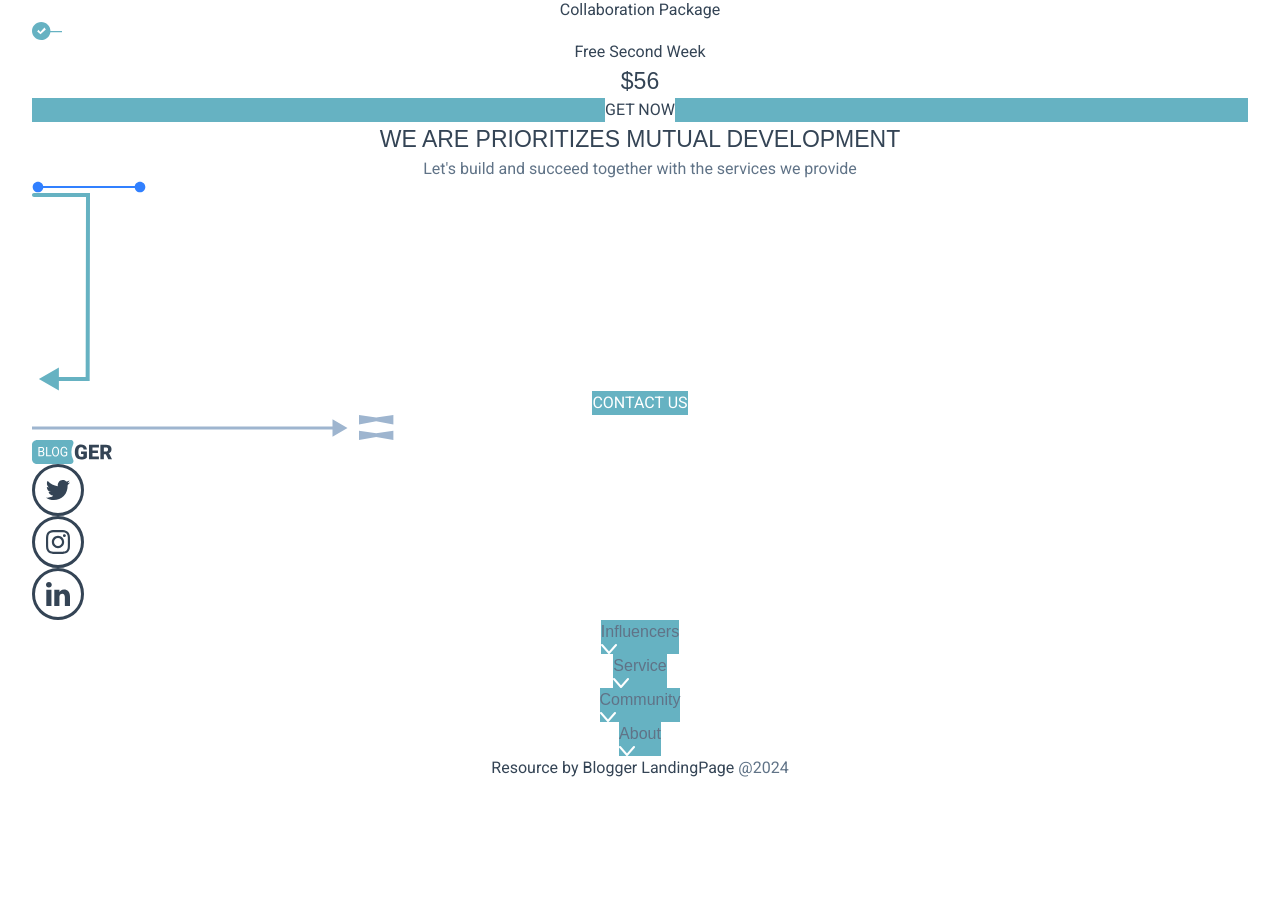
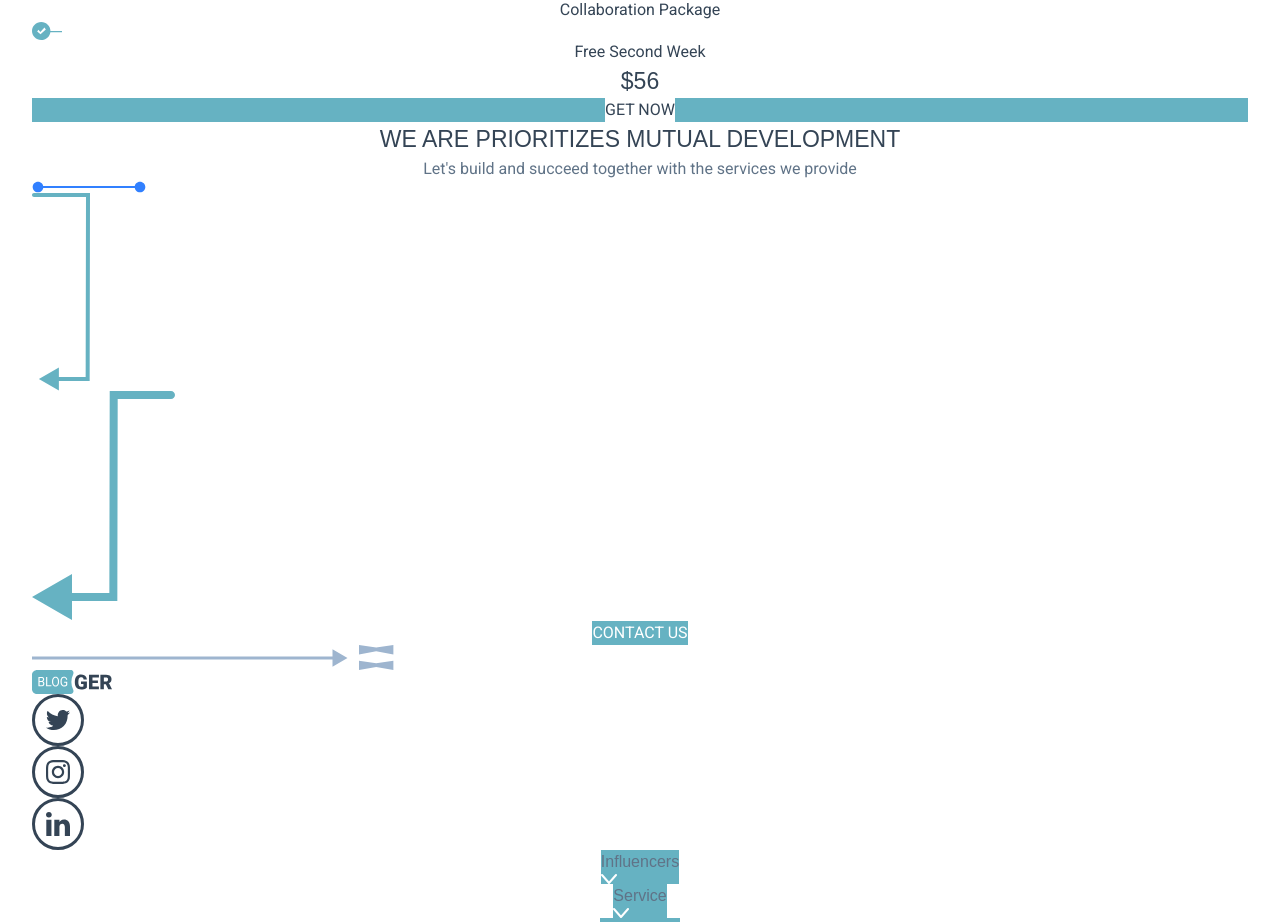
Before and after one commit to araujogabriel77/blogger-landing-page, a React (Vite) app: page / in a window 1280 px wide. Shown: the part 2687-3609 px from the top of the page. Before the commit the page ends 3499 px from the top, so only its background shows below. Built offline with nearby package versions, Linux system fonts and the light colour scheme; a web font is replaced by a local one.

Commit message:
feat: adjusting contact section screen sizes

```diff
--- a/src/sections/contact/index.jsx
+++ b/src/sections/contact/index.jsx
@@ -1,27 +1,55 @@
 import React from 'react';
 import blueSpacer from '../../assets/images/blue-spacer.svg';
 import rdlBlueArrow from '../../assets/images/rdl-blue-arrow.svg';
-import CTAButton from '../../components/cta-button';
+import ldlBlueArrow from '../../assets/images/ldl-blue-arrow.svg';
 
 function Contact() {
   return (
-    <section className="py-16 mt-28 w-full max-w-[90%] md:max-w-[1200] mx-auto rounded-3xl bg-white">
-      <div className="relative py-4 flex flex-col mb-10">
-        <h1 className="mb-8 text-3xl">WE ARE PRIORITIZES MUTUAL DEVELOPMENT</h1>
-        <p>Let's build and succeed together with the services we provide</p>
+    <section
+      className="
+        py-16 mt-28 w-full max-w-[90%] md:max-w-[1200] mx-auto rounded-3xl bg-white
+        lg:flex lg:flex-row lg:justify-between lg:max-w-[80%]
+    ">
+      <div
+        className="
+        relative py-4 flex flex-col mb-10
+        lg:max-w-[50%] lg:mb-0
+      ">
+        <h1
+          className="
+            mb-8 text-3xl
+            lg:text-5xl lg:leading-[1.3] lg:text-left lg:max-w-[500px]
+          ">WE ARE PRIORITIZES MUTUAL DEVELOPMENT</h1>
+        <p
+          className="
+            lg:text-left lg:max-w-[200px] lg:text-[20px]
+          ">Let's build and succeed together with the services we provide</p>
       </div>
 
-      <div className="relative flex flex-col gap-8 justify-center items-center mt-10 py-10">
-        <img src={blueSpacer} className="absolute top-0" />
-        <img src={rdlBlueArrow} className="absolute right-8 top-40" />
-        <div className="circle flex justify-center items-center w-[255px] h-[255px] rounded-full bg-primary">
+      <div
+        className="relative flex flex-col gap-8 justify-center items-center mt-10 py-10
+        lg:py-0 lg:mt-0 lg:pr-10 lg:flex-row-reverse lg:items-end
+      ">
+        <img src={blueSpacer} className="absolute top-0 lg:hidden" />
+        <img src={rdlBlueArrow} className="absolute right-8 top-40 lg:hidden" />
+        <img src={ldlBlueArrow} className="absolute hidden lg:block lg:-left-32 lg:top-40 " />
+        <div
+          className="
+            circle flex justify-center items-center w-[255px] h-[255px] rounded-full bg-primary
+            lg:w-[430px] lg:h-[430px]
+            ">
           <div className="oval h-[95%] w-[50%] rounded-full bg-[var(--grey-color)] border-4 border-solid border-white"></div>
         </div>
 
-        <CTAButton
-          text={"CONTACT US"}
-          style={{color: 'var(--background-color)', borderColor: 'var(--default-darker-color)'}}
-        />
+        <button
+          className="
+          font-bold w-[200px] py-2 rounded-full border-solid border-2 dark-border text-white bg-primary
+          lg:mb-8 lg:py-4 lg:absolute lg:-left-[90%] lg:bottom-2
+          "
+          style={{color: '#FFF', borderColor: 'var(--default-darker-color)'}}
+        >
+          CONTACT US
+        </button>
       </div>
 
     </section>
```
Also changed, not shown: src/assets/images/ldl-blue-arrow.svg (added).
